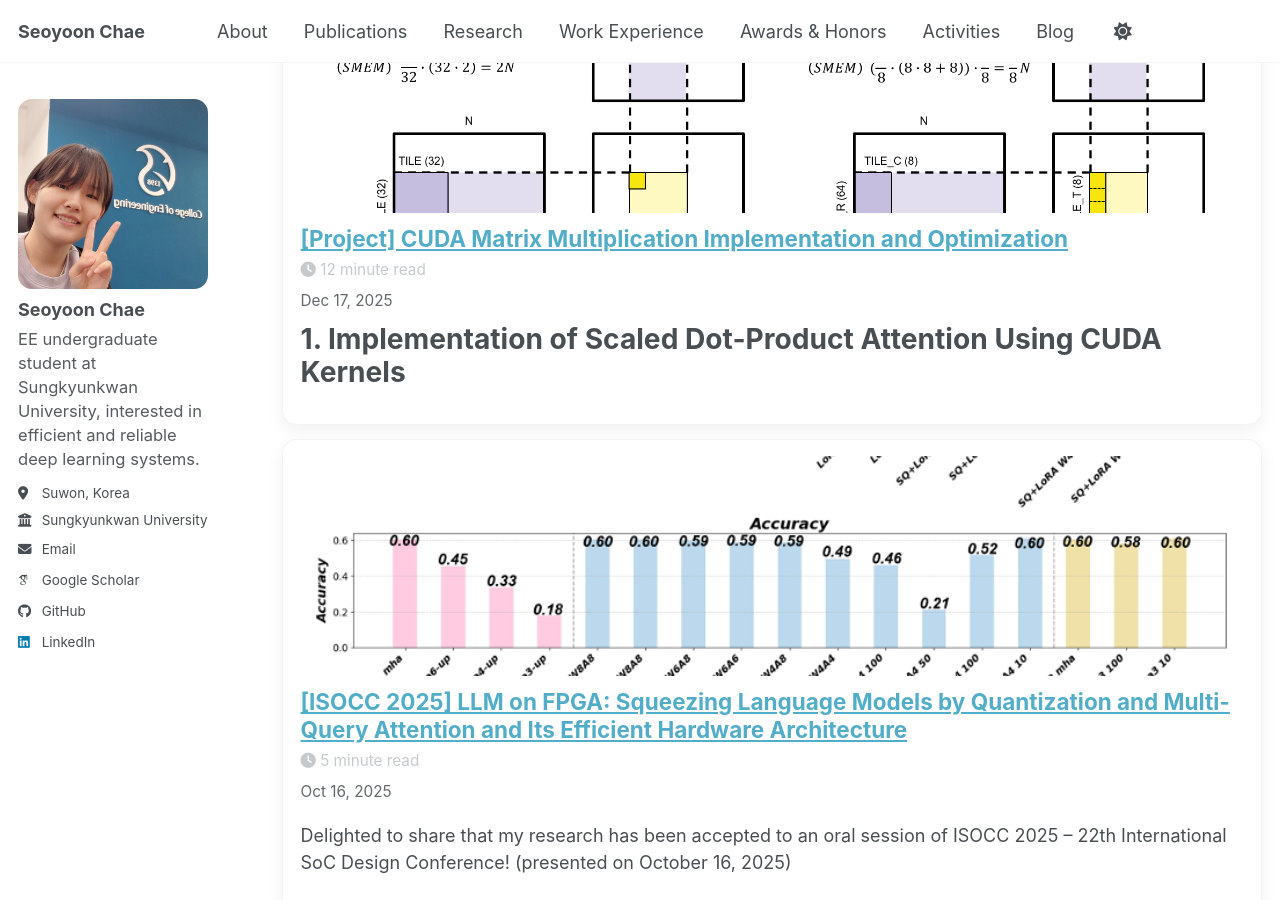
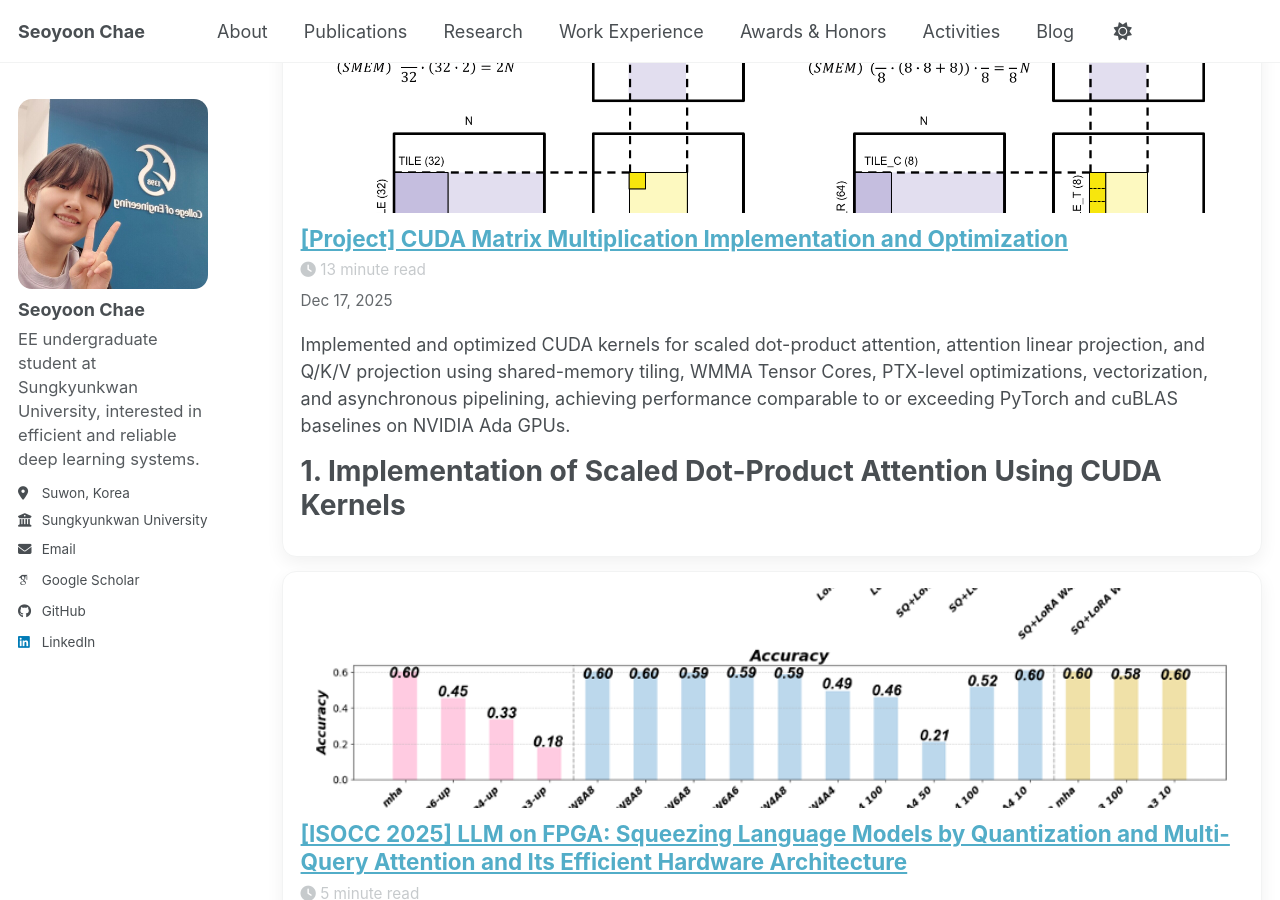
Before and after one commit to chae-sy/chae-sy.github.io, a Jekyll site: the page built from _pages/year-archive.html, in a window 1280 px wide and 900 px high, scrolled down 1252 px. Built offline with Jekyll 4.4.1, drawn with Linux system fonts in a browser that asks for light colours; some web fonts are replaced; a script bundle is joined from its source files by our own code; library files that are not in the unit come from our copies.

Commit message:
Update 2025-12-17-CUDA-MatMul.md

```diff
--- a/_posts/2025-12-17-CUDA-MatMul.md
+++ b/_posts/2025-12-17-CUDA-MatMul.md
@@ -3,6 +3,7 @@ title: "[Project] CUDA Matrix Multiplication Implementation and Optimization "
 date: 2025-12-17
 teaser: /images/2025-12-17/tiling.png
 ---
+Implemented and optimized CUDA kernels for scaled dot-product attention, attention linear projection, and Q/K/V projection using shared-memory tiling, WMMA Tensor Cores, PTX-level optimizations, vectorization, and asynchronous pipelining, achieving performance comparable to or exceeding PyTorch and cuBLAS baselines on NVIDIA Ada GPUs.
 # 1. Implementation of Scaled Dot-Product Attention Using CUDA Kernels
 
 The scaled dot-product attention operation was implemented on NVIDIA RTX 4060 Ti, RTX 5080, and L40S GPUs. Various optimization techniques previously applied to matrix multiplication on the Ada architecture were adapted to the attention computation.
```
